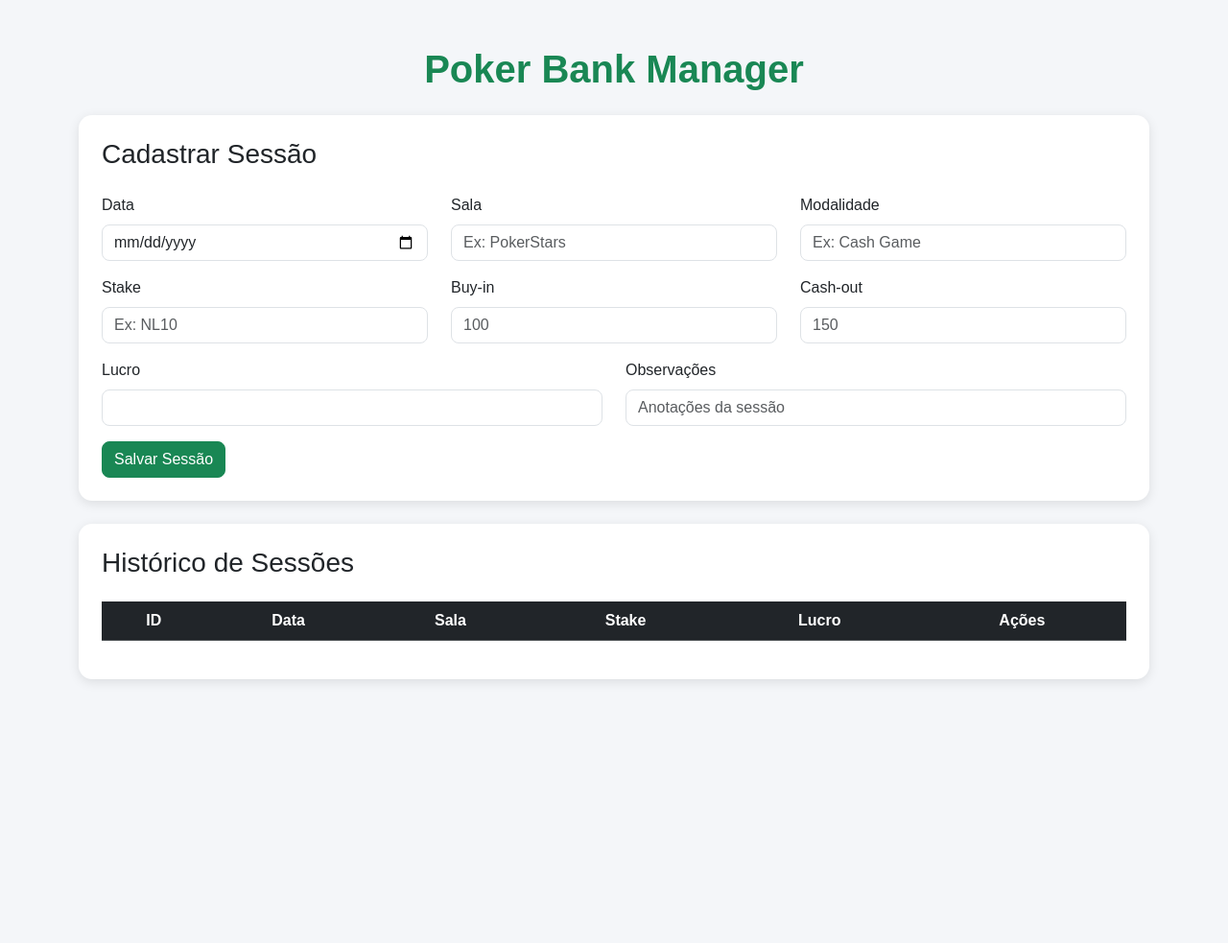
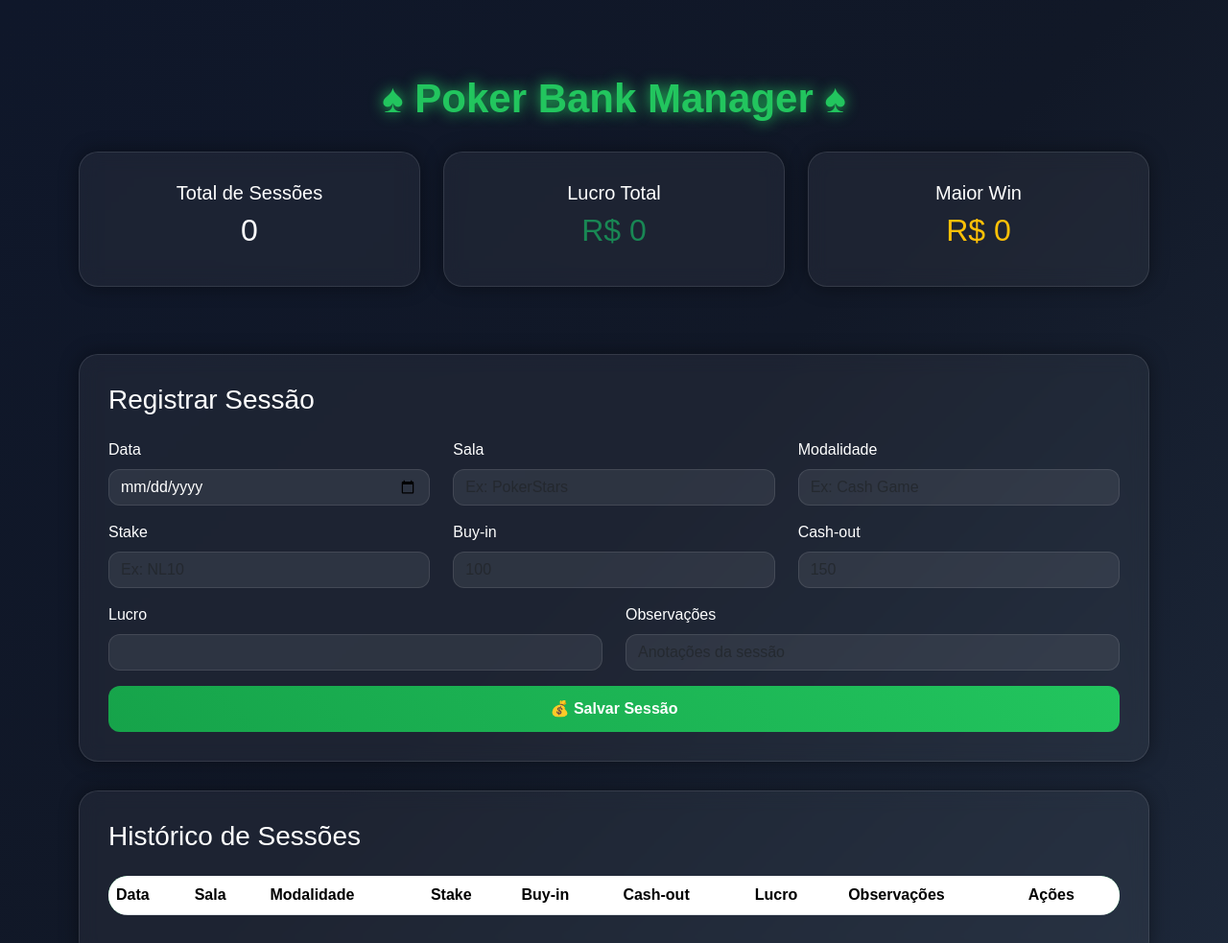
Before and after one commit to luiz-domingos/poker-bank-manager, a website: page frontend/index.html in a window 1280 px wide. Shown: the top 983 px of the page at 96% size. Before the commit the page ends 800 px from the top, so only its background shows below. Drawn offline with nearby package versions, Linux system fonts and the light colour scheme; no server answers.

Commit message:
Melhora interface visual e adiciona dashboard poker

```diff
--- a/frontend/index.html
+++ b/frontend/index.html
@@ -22,18 +22,71 @@
 
 <body>
 
-    <div class="container mt-5">
+    <div class="container py-5">
 
         <!-- TÍTULO -->
-        <h1 class="text-center mb-4">
-            Poker Bank Manager
+        <h1 class="main-title">
+            ♠ Poker Bank Manager ♠
         </h1>
 
+        <!-- CARDS -->
+        <div class="row mb-4">
+
+            <div class="col-md-4 mb-3">
+
+                <div class="main-card text-center">
+
+                    <h5>Total de Sessões</h5>
+
+                    <h2 id="totalSessions">
+                        0
+                    </h2>
+
+                </div>
+
+            </div>
+
+            <div class="col-md-4 mb-3">
+
+                <div class="main-card text-center">
+
+                    <h5>Lucro Total</h5>
+
+                    <h2
+                        id="totalProfit"
+                        class="text-success"
+                    >
+                        R$ 0
+                    </h2>
+
+                </div>
+
+            </div>
+
+            <div class="col-md-4 mb-3">
+
+                <div class="main-card text-center">
+
+                    <h5>Maior Win</h5>
+
+                    <h2
+                        id="bestSession"
+                        class="text-warning"
+                    >
+                        R$ 0
+                    </h2>
+
+                </div>
+
+            </div>
+
+        </div>
+
         <!-- FORMULÁRIO -->
-        <div class="card p-4 mb-4">
+        <div class="main-card">
 
             <h3 class="mb-4">
-                Cadastrar Sessão
+                Registrar Sessão
             </h3>
 
             <form id="sessionForm">
@@ -50,7 +103,7 @@
                         <input
                             type="date"
                             class="form-control"
-                            id="date"
+                            id="session_date"
                             required
                         >
 
@@ -178,9 +231,9 @@
                 <!-- BOTÃO -->
                 <button
                     type="submit"
-                    class="btn btn-success"
+                    class="btn btn-success w-100"
                 >
-                    Salvar Sessão
+                    💰 Salvar Sessão
                 </button>
 
             </form>
@@ -188,27 +241,35 @@
         </div>
 
         <!-- TABELA -->
-        <div class="card p-4">
+        <div class="main-card">
 
-            <h3>
+            <h3 class="mb-4">
                 Histórico de Sessões
             </h3>
 
-            <table class="table table-striped table-hover mt-3">
+            <div class="table-responsive">
 
-                <thead class="table-dark">
+                <table class="table table-hover align-middle">
+
+                    <thead>
 
                         <tr>
-
-                        <th>ID</th>
 
                             <th>Data</th>
 
                             <th>Sala</th>
 
+                            <th>Modalidade</th>
+
                             <th>Stake</th>
 
+                            <th>Buy-in</th>
+
+                            <th>Cash-out</th>
+
                             <th>Lucro</th>
+
+                            <th>Observações</th>
 
                             <th>Ações</th>
 
@@ -216,11 +277,13 @@
 
                     </thead>
 
-                <tbody id="sessionTable">
+                    <tbody id="sessionsTableBody">
 
                     </tbody>
 
                 </table>
+
+            </div>
 
         </div>
 
--- a/frontend/script.js
+++ b/frontend/script.js
@@ -1,6 +1,7 @@
 const API_URL = 'http://localhost:3000/sessions';
 
-const form = document.getElementById('sessionForm');
+const form =
+    document.getElementById('sessionForm');
 
 const tableBody =
     document.getElementById('sessionsTableBody');
@@ -19,11 +20,28 @@ async function loadSessions() {
 
         tableBody.innerHTML += `
             <tr>
-                <td>${session.id}</td>
+
+                <td>${session.session_date}</td>
+
+                <td>${session.room}</td>
+
                 <td>${session.game_type}</td>
+
+                <td>${session.stake}</td>
+
                 <td>R$ ${session.buy_in}</td>
+
                 <td>R$ ${session.cash_out}</td>
-                <td>${session.session_date}</td>
+
+                <td class="
+                    ${session.profit >= 0
+                        ? 'text-success'
+                        : 'text-danger'}
+                ">
+                    R$ ${session.profit}
+                </td>
+
+                <td>${session.notes || ''}</td>
 
                 <td>
                     <button
@@ -33,30 +51,50 @@ async function loadSessions() {
                         Excluir
                     </button>
                 </td>
+
             </tr>
         `;
     });
 }
 
 
-// CADASTRAR SESSÃO
+// CADASTRAR
 form.addEventListener('submit', async (e) => {
 
     e.preventDefault();
 
+    const buyIn =
+        parseFloat(
+            document.getElementById('buy_in').value
+        );
+
+    const cashOut =
+        parseFloat(
+            document.getElementById('cash_out').value
+        );
+
     const data = {
+
+        session_date:
+            document.getElementById('session_date').value,
+
+        room:
+            document.getElementById('room').value,
 
         game_type:
             document.getElementById('game_type').value,
 
-        buy_in:
-            document.getElementById('buy_in').value,
+        stake:
+            document.getElementById('stake').value,
 
-        cash_out:
-            document.getElementById('cash_out').value,
+        buy_in: buyIn,
 
-        session_date:
-            document.getElementById('session_date').value
+        cash_out: cashOut,
+
+        profit: cashOut - buyIn,
+
+        notes:
+            document.getElementById('notes').value
     };
 
     await fetch(API_URL, {
@@ -88,5 +126,5 @@ async function deleteSession(id) {
 }
 
 
-// CARREGAR AO ABRIR
+// CARREGAR AO INICIAR
 loadSessions();
--- a/frontend/style.css
+++ b/frontend/style.css
@@ -1,136 +1,158 @@
 body {
 
-    background-color: #f4f6f9;
+    background: linear-gradient(
+        135deg,
+        #0f172a,
+        #111827,
+        #1e293b
+    );
 
-    font-family: Arial, Helvetica, sans-serif;
+    color: white;
 
+    font-family: Arial, sans-serif;
+
+    min-height: 100vh;
 }
 
 
 /* TÍTULO */
-h1 {
+.main-title {
+
+    text-align: center;
+
+    font-size: 42px;
 
     font-weight: bold;
 
-    color: #198754;
+    color: #22c55e;
 
+    margin-top: 30px;
+
+    margin-bottom: 30px;
+
+    text-shadow: 0 0 15px #22c55e;
 }
 
 
-/* CARDS */
-.card {
+/* CARD */
+.main-card {
+
+    background: rgba(255,255,255,0.05);
+
+    border: 1px solid rgba(255,255,255,0.1);
+
+    border-radius: 20px;
+
+    padding: 30px;
+
+    backdrop-filter: blur(10px);
+
+    box-shadow:
+        0 0 20px rgba(0,0,0,0.4);
+
+    margin-bottom: 30px;
+}
+
+
+/* INPUTS */
+.form-control,
+.form-select {
+
+    background: rgba(255,255,255,0.08);
+
+    border: 1px solid rgba(255,255,255,0.1);
+
+    color: white;
+
+    border-radius: 12px;
+}
+
+
+.form-control:focus,
+.form-select:focus {
+
+    background: rgba(255,255,255,0.12);
+
+    color: white;
+
+    border-color: #22c55e;
+
+    box-shadow: 0 0 10px #22c55e;
+}
+
+
+/* BOTÃO */
+.btn-success {
+
+    background: linear-gradient(
+        45deg,
+        #16a34a,
+        #22c55e
+    );
 
     border: none;
 
-    border-radius: 14px;
+    border-radius: 12px;
 
-    box-shadow: 0px 3px 12px rgba(0, 0, 0, 0.1);
+    font-weight: bold;
+
+    padding: 12px;
 
     transition: 0.3s;
-
 }
 
 
-.card:hover {
+.btn-success:hover {
 
-    transform: translateY(-3px);
+    transform: scale(1.03);
 
-}
-
-
-/* DASHBOARD */
-.card h2 {
-
-    font-size: 2rem;
-
-    font-weight: bold;
-
-}
-
-
-/* FORMULÁRIOS */
-.form-control {
-
-    border-radius: 8px;
-
-}
-
-
-.form-control:focus {
-
-    box-shadow: 0 0 5px rgba(25, 135, 84, 0.5);
-
-    border-color: #198754;
-
-}
-
-
-/* BOTÕES */
-.btn {
-
-    border-radius: 8px;
-
-    font-weight: 500;
-
-    transition: 0.2s;
-
-}
-
-
-.btn:hover {
-
-    opacity: 0.9;
-
+    box-shadow: 0 0 15px #22c55e;
 }
 
 
 /* TABELA */
 .table {
 
-    margin-top: 20px;
+    border-radius: 20px;
 
-    vertical-align: middle;
-
+    overflow: hidden;
 }
 
 
-.table th {
+.table thead {
 
-    text-align: center;
+    background: #16a34a;
 
+    color: white;
 }
 
 
-.table td {
+.table tbody tr {
 
-    text-align: center;
+    background: rgba(255,255,255,0.04);
 
+    transition: 0.2s;
 }
 
 
-/* LUCRO POSITIVO */
-.text-success {
+.table tbody tr:hover {
 
-    font-weight: bold;
-
+    background: rgba(255,255,255,0.08);
 }
 
 
-/* LUCRO NEGATIVO */
-.text-danger {
+/* LUCRO */
+.profit-positive {
+
+    color: #22c55e;
 
     font-weight: bold;
-
 }
 
 
-/* RESPONSIVIDADE */
-@media (max-width: 768px) {
+.profit-negative {
 
-    h1 {
+    color: #ef4444;
 
-        font-size: 1.8rem;
-
-    }
-
+    font-weight: bold;
 }
```
Lines whose indentation alone changed are shown as unchanged.
